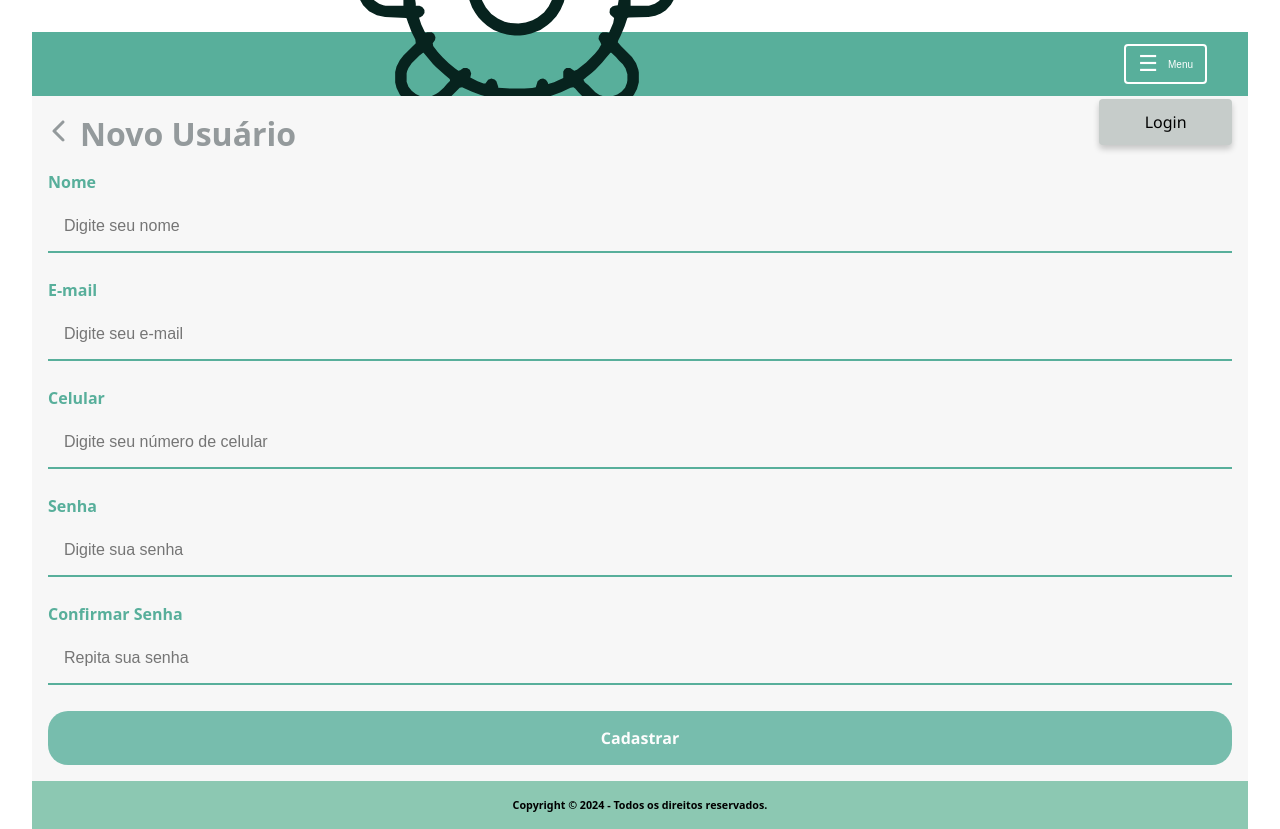
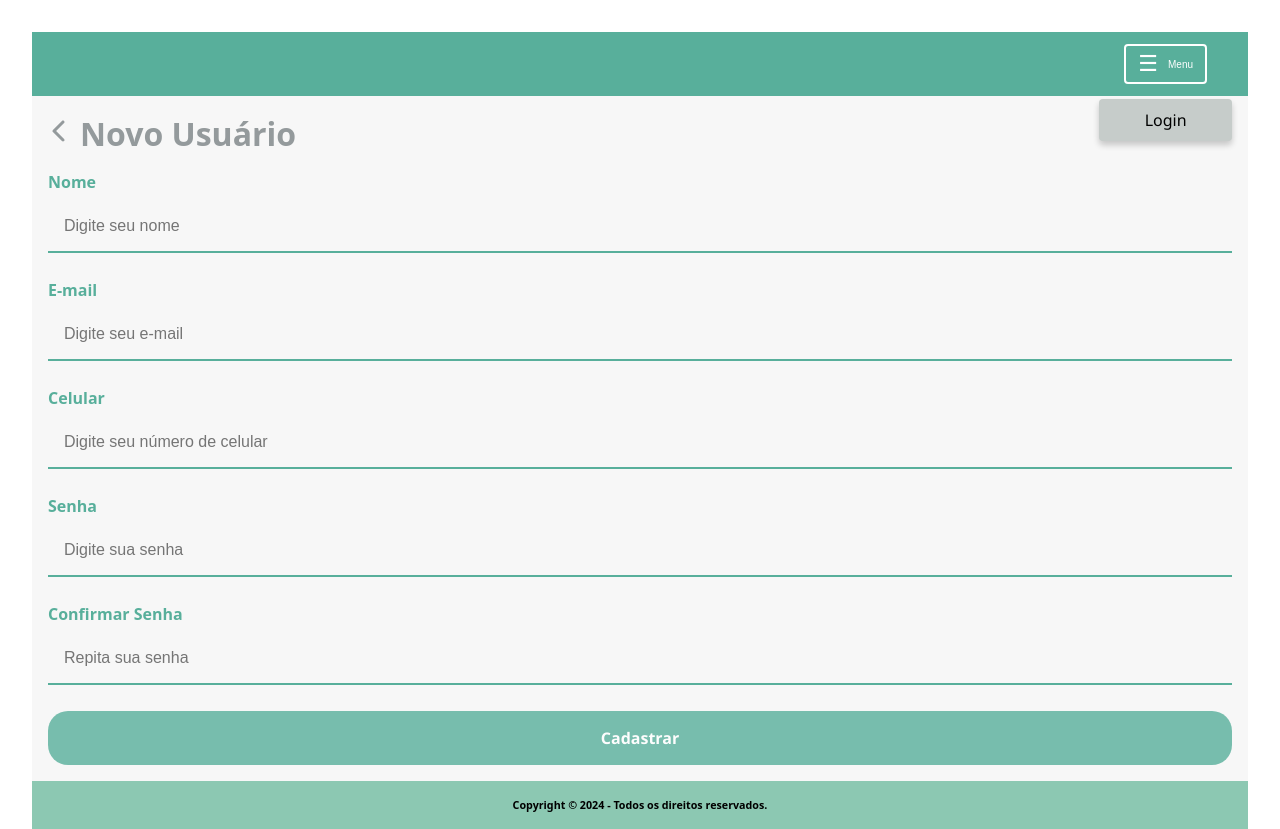
Before and after one commit to my-office-sa/my-office-sa-frontend, a React (Vite) app: page /novo-usuario in a window 1280 px wide. Both pictures are taken after a click on the button "Menu". Built offline with nearby package versions, Linux system fonts and the light colour scheme.

Commit message:
subindo alterações no botão de menu e avatar, efetuando a troca de menu para avatar, além de colocar as iniciais do usuário logado.

```diff
--- a/src/comum/componentes/Avatar/Avatar.jsx
+++ b/src/comum/componentes/Avatar/Avatar.jsx
@@ -1,11 +1,24 @@
 import './Avatar.css';
 
 const Avatar = (props) => {
-  const [primeiroNome, segundoNome] = props.nome.split(' ');
+  // Verifica se props.nome está definido e não é uma string vazia
+  if (!props.nome) {
+    return <div className="avatar_root">NA</div>; // Fallback caso o nome não esteja disponível
+  }
+
+  // Divide o nome, tratando casos em que pode haver apenas um nome
+  const nomeParts = props.nome.split(' ');
+
+  // Caso o nome tenha apenas um sobrenome, usamos apenas a primeira inicial
+  const primeiroNome = nomeParts[0];
+  const segundoNome = nomeParts[1]; // Pode ser undefined se não houver segundo nome
+
+  // Se houver um segundo nome, usamos as iniciais de ambos, senão usamos apenas a inicial do primeiro nome
+  const iniciais = segundoNome ? primeiroNome[0].toUpperCase() + segundoNome[0].toUpperCase() : primeiroNome[0].toUpperCase();
 
   return (
     <div className="avatar_root">
-      {primeiroNome[0] + segundoNome[0]}
+      {iniciais}
     </div>
   );
 };
--- a/src/comum/componentes/Cabecalho/Cabecalho.css
+++ b/src/comum/componentes/Cabecalho/Cabecalho.css
@@ -6,3 +6,9 @@
     align-items: center;
     padding: 0 16px;
   }
+
+  .logo {
+    height: 40px; /* Ajuste o tamanho da imagem conforme necessário */
+    width: auto; /* Mantém a proporção original da imagem */
+    display: block; /* Evita espaçamento indesejado abaixo da imagem */
+  }
--- a/src/comum/componentes/Cabecalho/Cabecalho.jsx
+++ b/src/comum/componentes/Cabecalho/Cabecalho.jsx
@@ -6,8 +6,8 @@ import { Link } from "react-router-dom";
 function Cabecalho() {
   return (
     <header className="cabecalho_root">
-      <Link to="/">
-      <img src="/logo.svg" height={10}/>
+      <Link to="/" className="logo-container" >
+      <img src="/logo.svg" className="logo"/>
       </Link>
      <Menu></Menu>
     </header>
--- a/src/comum/componentes/Menu/Menu.css
+++ b/src/comum/componentes/Menu/Menu.css
@@ -64,7 +64,7 @@
 }
 
 .menu-item {
-  padding: 12px 20px;
+  padding: 10px 2px;
   border-bottom: 1px solid #495057;
 }
 
--- a/src/comum/componentes/Menu/Menu.jsx
+++ b/src/comum/componentes/Menu/Menu.jsx
@@ -2,13 +2,17 @@ import React, { useState, useRef, useEffect } from "react";
 import "./Menu.css";
 import { Link, useNavigate } from "react-router-dom";
 import ServicoAutenticacao from "../../servicos/ServicoAutenticacao";
+import Avatar from "../Avatar/Avatar";
+import ServicosUsuario from "../../servicos/ServicosUsuario";
 
 const instanciaServicoAutenticacao = new ServicoAutenticacao();
+
 
 const Menu = () => {
   const [menuAberto, setMenuAberto] = useState(false);
   const [usuarioAutenticado, setUsuarioAutenticado] = useState(false);
   const menuRef = useRef(null);
+  const avatarRef = useRef(null); // Ref para o avatar
   const navigate = useNavigate();
 
   const toggleMenu = () => {
@@ -16,7 +20,13 @@ const Menu = () => {
   };
 
   const foraDoMenu = (event) => {
-    if (menuRef.current && !menuRef.current.contains(event.target)) {
+    // Fecha o menu se clicar fora do avatar ou do menu
+    if (
+      menuRef.current &&
+      !menuRef.current.contains(event.target) &&
+      avatarRef.current &&
+      !avatarRef.current.contains(event.target)
+    ) {
       setMenuAberto(false);
     }
   };
@@ -42,34 +52,45 @@ const Menu = () => {
 
   return (
     <div className="menu-container" ref={menuRef}>
+      {/* Se o usuário estiver logado, mostra o Avatar, senão, mostra o Menu */}
+      {usuarioAutenticado ? (
+        <div ref={avatarRef} onClick={toggleMenu}>
+          <Avatar nome = {instanciaServicoAutenticacao.obterNomeUsuario()} />
+        </div>
+      ) : (
         <button className="menu-toggle" onClick={toggleMenu}>
           Menu
         </button>
+      )}
 
-      <ul className={`menu-list ${menuAberto ? "open" : ""}`}>
-        {!usuarioAutenticado ? (
+      {/* Menu de navegação */}
+      {usuarioAutenticado && menuAberto && (
+        <ul className="menu-list open">
           <li className="menu-item">
-            <Link to="/login">Login</Link>
-          </li>
-        ) : (
-          <>
-            <li className="menu-item">
-              <Link to="/cadastro-sala">Cadastrar Sala</Link>
+            <Link to="/meu-perfil">Meu Perfil</Link>
           </li>
           <li className="menu-item">
             <Link to="/minhas-salas">Minhas Salas Cadastradas</Link>
           </li>
           <li className="menu-item">
-              <Link to="/meu-perfil">Meu Perfil</Link>
+            <Link to="/cadastro-sala">Cadastrar Sala</Link>
           </li>
           <li className="menu-item">
             <Link to="/" onClick={fazerLogout}>
               Logout
             </Link>
           </li>
-          </>
+        </ul>
       )}
+
+      {/* Menu de login */}
+      {!usuarioAutenticado && (
+        <ul className={`menu-list ${menuAberto ? "open" : ""}`}>
+          <li className="menu-item">
+            <Link to="/login">Login</Link>
+          </li>
         </ul>
+      )}
     </div>
   );
 };
--- a/src/comum/servicos/ServicoAutenticacao.js
+++ b/src/comum/servicos/ServicoAutenticacao.js
@@ -35,6 +35,16 @@ class ServicoAutenticacao {
     const usuariosDoLocalStorage = servicosUsuario.listar();
     return usuariosDoLocalStorage.some((usuario) => usuario.email === email);
   }
+
+  obterNomeUsuario() {
+    const usuarioLogado = localStorage.getItem("usuario-logado");
+    if (usuarioLogado) {
+      const usuario = JSON.parse(usuarioLogado); // Converte de volta o objeto de usuário
+      return usuario.nome || ""; // Retorna o nome do usuário, caso exista
+    }
+    return ""; // Caso não tenha um usuário logado, retorna uma string vazia
+  }
+
 }
 
 export default ServicoAutenticacao;
--- a/src/paginas/PaginaNovoUsuario/PaginaNovoUsuario.jsx
+++ b/src/paginas/PaginaNovoUsuario/PaginaNovoUsuario.jsx
@@ -25,7 +25,7 @@ const PaginaNovoUsuario = () => {
       toast.error('Preencha todos os campos obrigatórios!');
       return;
     }
-    const cliente = {
+    const usuario = {
       id: Date.now(),
       nome,
       email,
@@ -39,7 +39,7 @@ const PaginaNovoUsuario = () => {
     }
 
     if (senha === confirmarSenha) {
-      servicoUsuario.cadastrarUsuario(cliente);
+      servicoUsuario.cadastrarUsuario(usuario);
     } else {
       toast.error('Senhas são diferentes!')
       return
```
Lines whose indentation alone changed are shown as unchanged.
